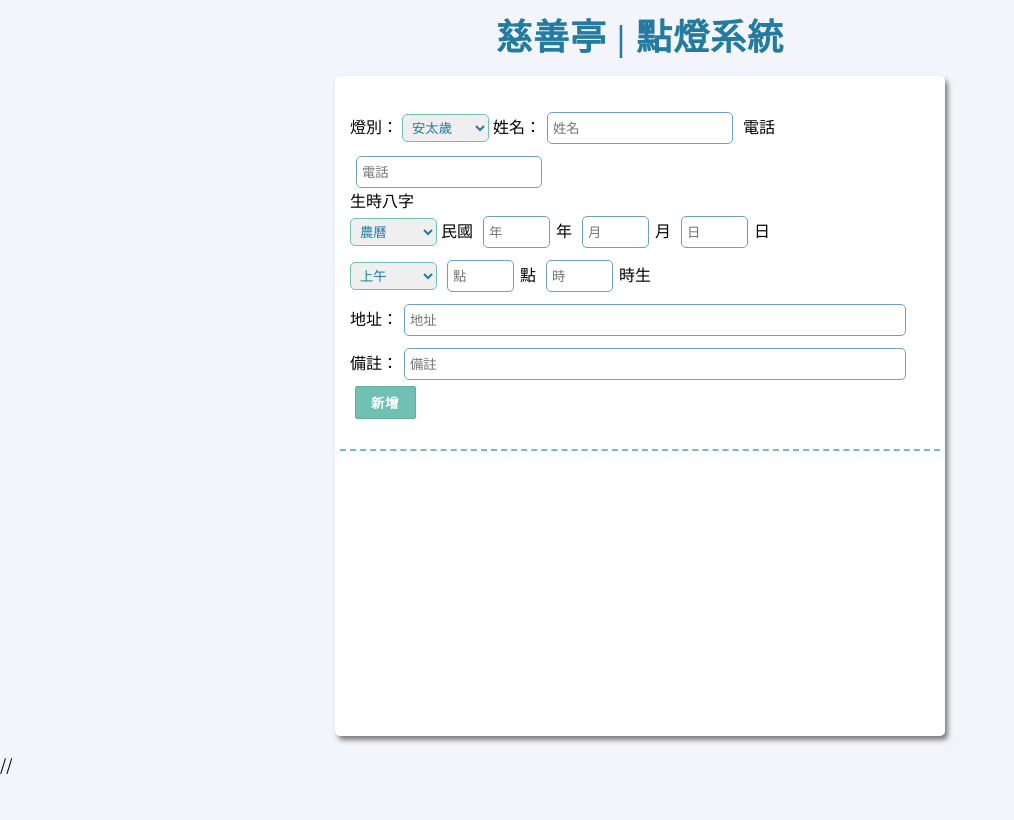
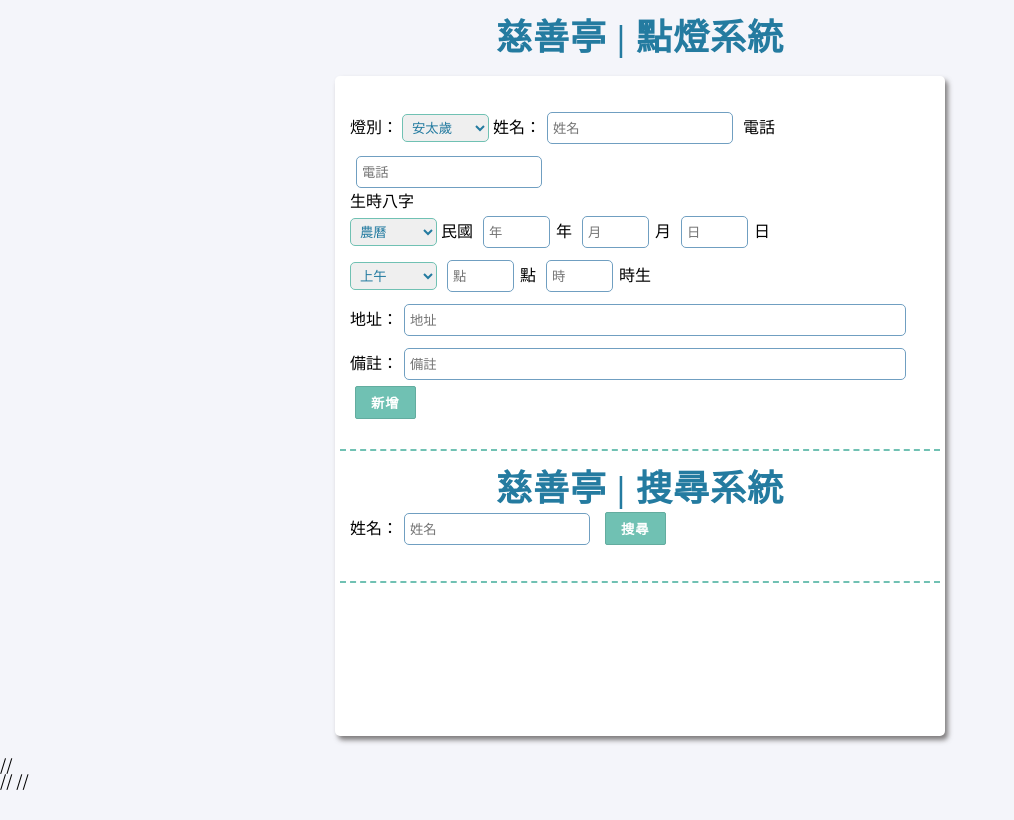
Before and after one commit to thirmoon/lights, a website: page examples/todo-app/Index.html in a window 1280 px wide. Shown: the whole page, without its empty margins (0-1014 px from the left). Drawn offline with nearby package versions, Linux system fonts and the light colour scheme.

Commit message:
add search function

```diff
--- a/examples/todo-app/Index.html
+++ b/examples/todo-app/Index.html
@@ -48,12 +48,35 @@
           <br>
           備註：<input v-model.trim="newUser.memo" placeholder="備註" id="address">
           <br>
-          <button v-on:click="addUser">新增</button>
+          <button v-on:click="searchUser">新增</button>
+        </div>
+        <div id="form-wrapper">
+            <h1 class="page-title">慈善亭 | 搜尋系統</h1>
+            姓名：<input v-model.trim="search.name" placeholder="姓名">
+            <button v-on:click="searchUser">搜尋</button>
         </div>
     </section>
 
-    //<ul>
-      <li v-for="user in Users">
+  //<ul>
+  //  <li v-for="user in Users">
+  //      <input :value="user.name">
+  //      <input :value="user.phone">
+  //      <input :value="user.address" >
+  //      <input :value="user.year" >
+  //      <input :value="user.month" >
+  //      <input :value="user.day" >
+  //      <input :value="user.hour" >
+  //      <input :value="user.minute" >
+  //      <input :value="user.isAftermoon" >
+  //      <input :value="user.isChineeseYear" >
+  //      <input :value="user.lightType" >
+  //      <input :value="user.lightYear" >
+  //      <input :value="user.meom" >
+  //  </li>
+  //</ul>
+
+  <ul>
+      <li v-for="user in searchResult.user">
           <input :value="user.name">
           <input :value="user.phone">
           <input :value="user.address" >
@@ -102,7 +125,14 @@
                     lightType:'安太歲',
                     lightYear:'2018',
                     memo:''
-                }
+                },
+        search: {
+            name: ''
+        },
+        searchResult:{
+          result:'',
+          user:[]
+        }
       },
       firebase: {
         Users: userRef.limitToLast(25),
@@ -142,6 +172,15 @@
                 }
           }
         },
+        searchUser: function () {
+          var self = this;
+          userRef.orderByChild('name').equalTo('test').on("value", function(snapshot) {
+            self.searchResult.user = snapshot.val();
+            snapshot.forEach(function(data) {
+
+            });
+          });
+        },
         updateProductText: function (todo, newText) {
           userRef.child(todo['.key']).child('name').set(newText)
         },
```
